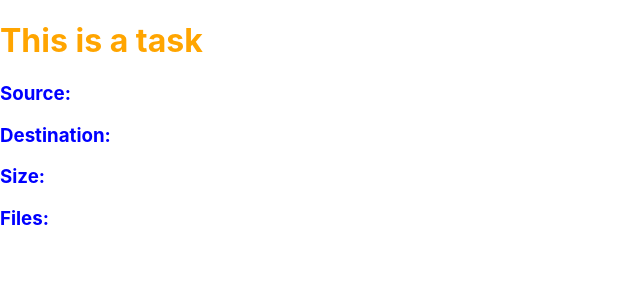
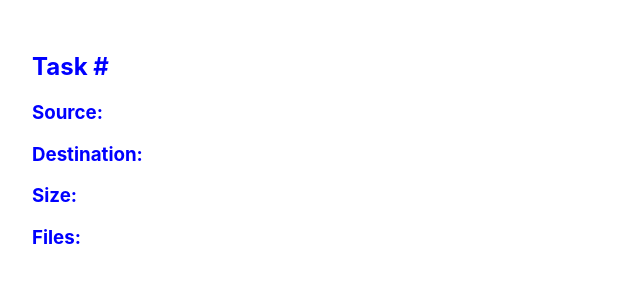
Before and after one commit to rakeshdas1/go-pgsql, a React (Create React App) app in the folder frontend/: page / in a window 1280 px wide. Shown: the top 300 px of the page, without its empty margins (0-640 px from the left). Built offline with nearby package versions, Linux system fonts and the light colour scheme; no server answers.

Commit message:
Moved Tasks to a a diff component page

```diff
--- a/frontend/src/components/Task/Task.css
+++ b/frontend/src/components/Task/Task.css
@@ -3,5 +3,4 @@ h1 {
 }
 .task-details {
     color: blue;
-    padding: auto;
 }
--- a/frontend/src/components/Task/Task.tsx
+++ b/frontend/src/components/Task/Task.tsx
@@ -1,27 +1,24 @@
-import React, { useState } from 'react';
+import React from 'react';
 import './Task.css';
-import { getLastRunTask } from '../../api/rcloneApi';
 import { TaskModel } from '../../models/Task.model';
 
-export const TaskComponent = () => {
-    const [task, setTask] = useState<TaskModel | null>()
-    React.useEffect(() => {
-        getLastRunTask()
-            .then(data => {
-                setTask(data);
-            });
-    }, []);
+interface TaskComponentInputProps {
+    task?: TaskModel;
+}
+
+export const TaskComponent: React.SFC<TaskComponentInputProps> = (props) => {
     return (
         <div>
-            <h1>This is a task</h1>
             <div className="task-details">
-                <h3>Source: {task?.source}</h3>
-                <h3>Destination: {task?.destination}</h3>
-                <h3>Size: {task?.totalSize}</h3>
-                <h3>Files: {task?.totalNumberOfChecks}</h3>
+                <h2>Task # {props.task?.taskId}</h2>
+                <h3>Source: {props.task?.source}</h3>
+                <h3>Destination: {props.task?.destination}</h3>
+                <h3>Size: {props.task?.totalSize}</h3>
+                <h3>Files: {props.task?.totalNumberOfChecks}</h3>
             </div>
         </div>
     )
+
 };
 
 export default TaskComponent;
--- /dev/null
+++ b/frontend/src/components/TaskPage/TaskPage.css
@@ -0,0 +1,3 @@
+.task-page {
+    padding: 2em;
+}
--- /dev/null
+++ b/frontend/src/components/TaskPage/TaskPage.tsx
@@ -0,0 +1,22 @@
+import { useState,useEffect } from "react";
+import './TaskPage.css'
+import { TaskModel } from "../../models/Task.model";
+import React from "react";
+import { getLastRunTask } from "../../api/rcloneApi";
+import TaskComponent from "../Task/Task";
+
+export const TaskPageComponent = () => {
+    const [latestTask, setLatestTask] = useState<TaskModel>()
+    useEffect(() => {
+        getLastRunTask()
+            .then(data => {
+                setLatestTask(data);
+            });
+    }, []);
+    return (
+        <div className="task-page">
+            <TaskComponent task={latestTask}></TaskComponent>
+        </div>
+    )
+}
+export default TaskPageComponent;
--- a/frontend/src/index.tsx
+++ b/frontend/src/index.tsx
@@ -1,12 +1,12 @@
 import React from 'react';
 import ReactDOM from 'react-dom';
 import './index.css';
-import Task from './components/Task/Task'
 import * as serviceWorker from './serviceWorker';
+import TaskPageComponent from './components/TaskPage/TaskPage';
 
 ReactDOM.render(
   <React.StrictMode>
-    <Task />
+    <TaskPageComponent />
   </React.StrictMode>,
   document.getElementById('root')
 );
```
